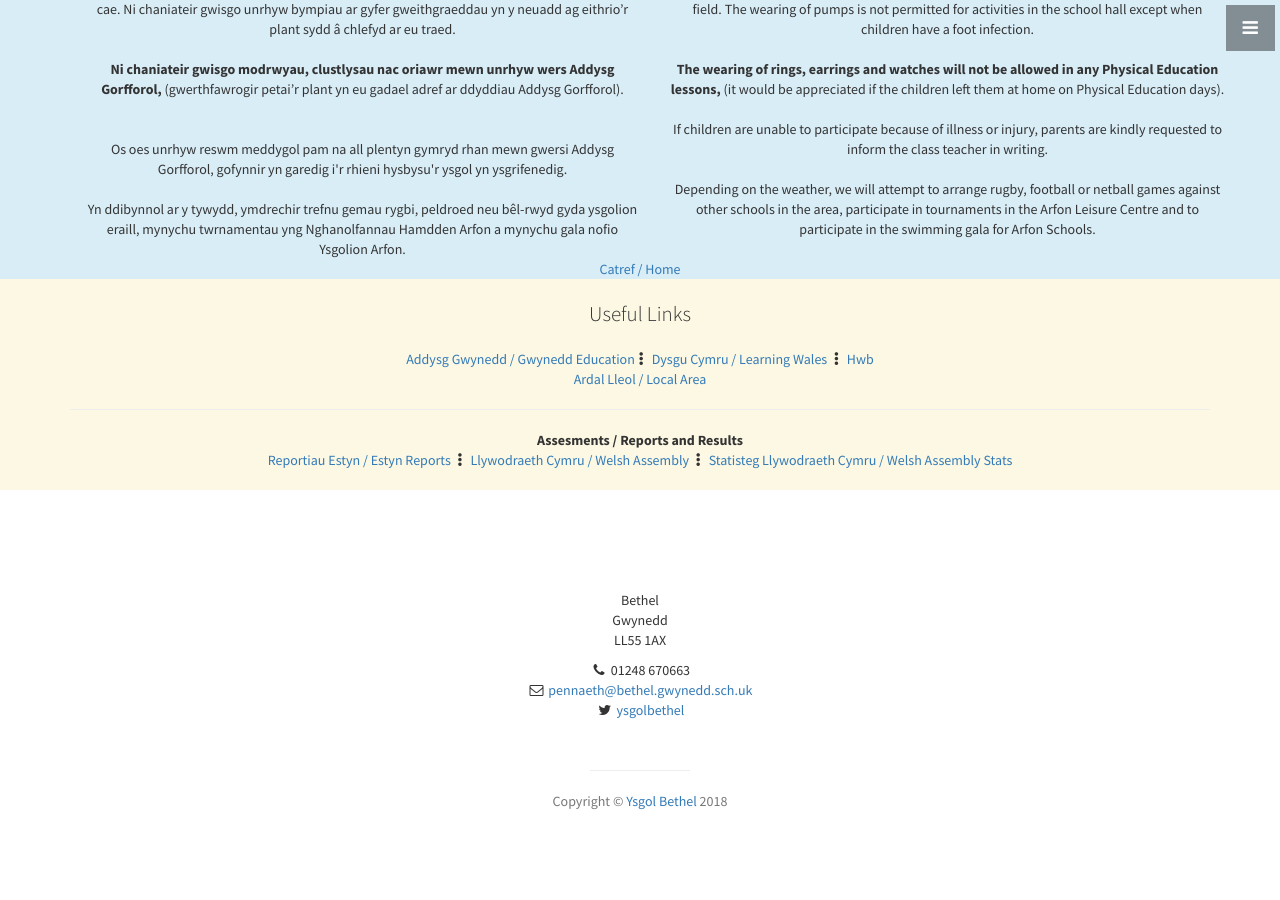
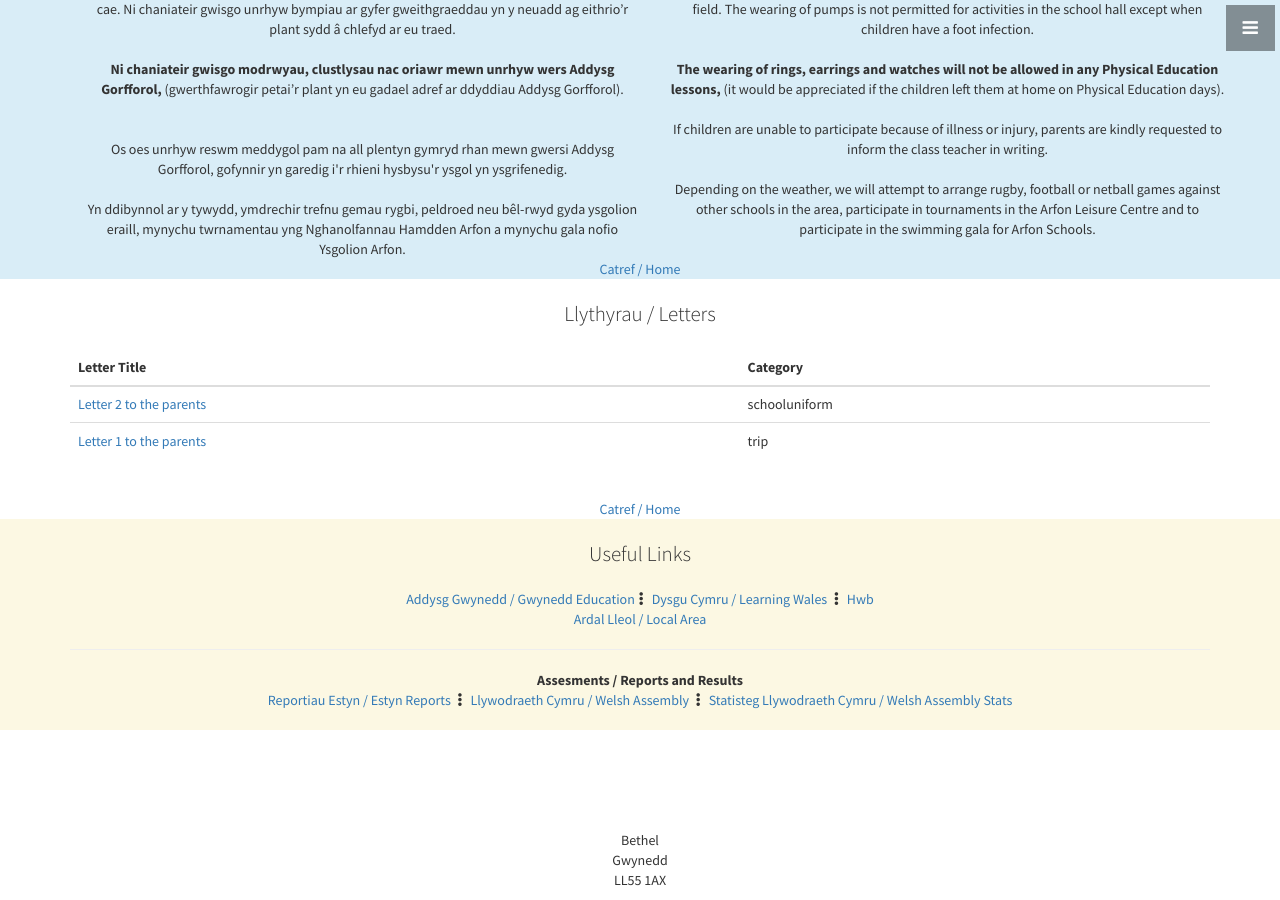
Before and after one commit to matatysgolbethel/matatysgolbethel.github.io, a Jekyll site: the page built from index.html, in a window 1280 px wide and 900 px high, scrolled down 17035 px. Built offline with Jekyll 4.4.1, drawn with Linux system fonts in a browser that asks for light colours; comment, search, counter and statistics services are not loaded.

Commit message:
this now includes letters now im thinking we call them notices and remove the blog post

```diff
--- a/_config.yml
+++ b/_config.yml
@@ -94,6 +94,7 @@ governors:
   - { name: 'Mrs Nia Guillemin', appointed: 'Pennaeth/Headteacher', expires: '-/-' }
   - { name: 'Mr Dylan Parry', appointed: 'Dirprwy Bennaeth/Deputy Head', expires: '-/-' }
 
+
 # API settings
 google_api_key:
 
--- a/_includes/header.html
+++ b/_includes/header.html
@@ -3,6 +3,7 @@
     <br><br><br><br>
     <img src="img/school.png"><br><br><br>
     <br><br>
+    <a href="#letters" class="btn btn-dark btn-lg">Llythyrau / Letters</a>
     <a href="#policies" class="btn btn-dark btn-lg">Polisiau / Policies</a>
     <a href="#esafety" class="btn btn-dark btn-lg">E-Diogelwch / E-Safery</a>
     <a href="#sportsprovision" class="btn btn-dark btn-lg">Fitrwydd / Fitness</a>
--- /dev/null
+++ b/_includes/letters.html
@@ -0,0 +1,23 @@
+<!-- The circle icons use Font Awesome's stacked icon classes. For more information, visit http://fontawesome.io/examples/ -->
+<section id="letters">
+  <div class="container">
+    <div class="row">
+      <div class="col-lg-12 text-center">
+        <h2 class="lead">Llythyrau / Letters</h2>
+        <table class="table">
+        <thead><tr><th><strong>Letter Title</strong></th><th><strong>Category</strong></th></thead><tr>
+          {% for post in site.posts %}
+              <tr><td class="text-left"><a target="_blank" href="{{ post.url }}">{{ post.title }}</a></td><td class="text-left">{{ post.categories }}</td></tr>
+
+
+
+          {% endfor %}
+        </table>
+        <br/>
+       {% include subject_spacer.html %}
+      </div>
+    </div>
+    <!-- /.row -->
+  </div>
+  <!-- /.container -->
+</section>
--- a/_layouts/front.html
+++ b/_layouts/front.html
@@ -24,6 +24,7 @@
   {% include complaintsprocedure.html %}
   {% include dates.html %}
   {% include policies.html %}
+  {% include letters.html %}
   {% include links.html %}
   {% include footer.html %}
   {% include scripts.html %}
--- /dev/null
+++ b/_posts/2018-05-01-test-letter-1.md
@@ -0,0 +1,8 @@
+---
+layout: post
+title:  "Letter 1 to the parents"
+date:   2018-05-01 16:16:01
+categories: trip
+---
+
+Test Letter 1
--- /dev/null
+++ b/_posts/2018-05-04-test-letter-2.md
@@ -0,0 +1,8 @@
+---
+layout: post
+title:  "Letter 2 to the parents"
+date:   2018-05-04 16:16:01
+categories: school uniform
+---
+
+Test Letter 2
```
